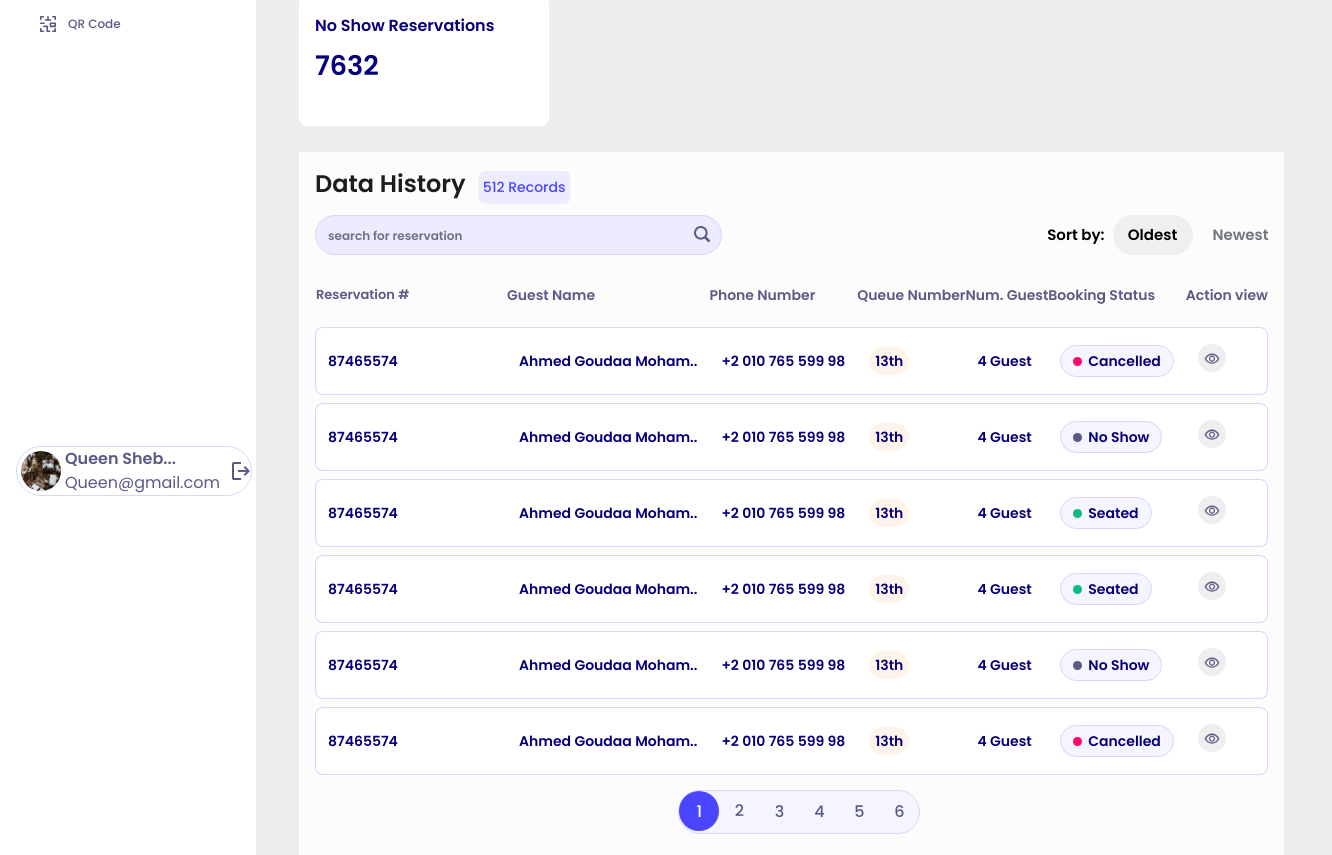
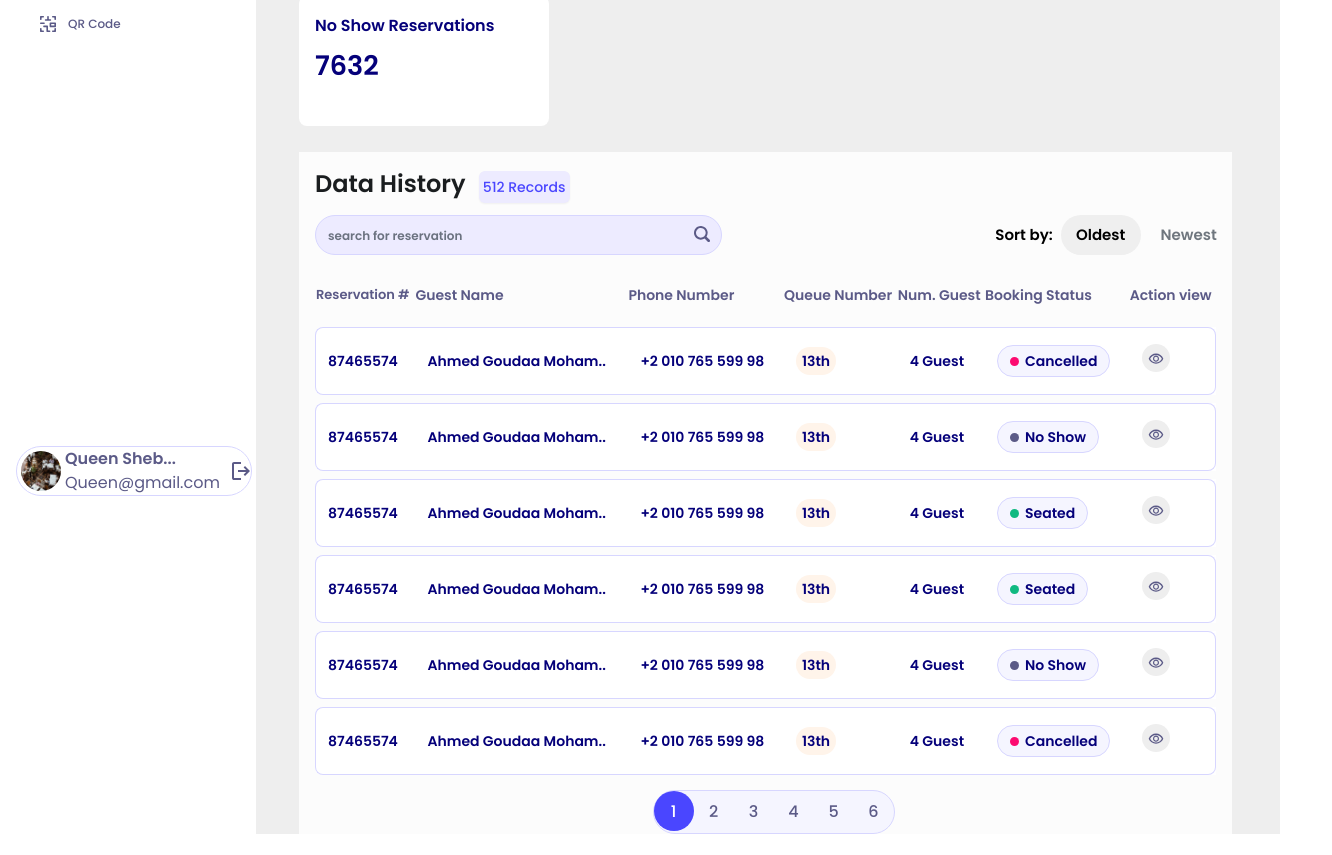
Before and after one commit to l-shirinyan/waiting-list-admin, a React (Vite) app: page /history in a window 1280 px wide. Shown: the part 268-1123 px from the top of the page, 1332 px wide, since content can reach past the window. After the commit the page ends 1102 px from the top, so only its background shows below. Built offline with nearby package versions, Linux system fonts and the light colour scheme.

Commit message:
fixed bugs on history page pagination,history page table

```diff
--- a/src/components/history/HistoryListing.tsx
+++ b/src/components/history/HistoryListing.tsx
@@ -49,7 +49,7 @@ const HistoryListing = () => {
               </div>
             </div>
           </div>
-          <div className='flex flex-col h-[calc(100vh-200px)] w-full overflow-y-auto'>
+          <div className='flex flex-col w-full overflow-y-auto'>
             <div className='inline-block min-w-full py-2 align-middle pr-4'>
               <div className='relative'>
                 <table className='min-w-full border-separate border-spacing-y-2 table-fixed'>
@@ -57,7 +57,7 @@ const HistoryListing = () => {
                     <tr>
                       <th
                         scope='col'
-                        className='whitespace-nowrap min-w-[12rem] py-3.5 text-left text-light-purple text-[13px] leading-[14px] font-semibold'
+                        className='whitespace-nowrap py-3.5 text-left text-light-purple text-[13px] leading-[14px] font-semibold'
                       >
                         Reservation #
                       </th>
--- a/src/components/history/Pagination.tsx
+++ b/src/components/history/Pagination.tsx
@@ -10,7 +10,7 @@ const Pagination = () => {
         </a>
         <a
           href='#'
-          className='inline-flex items-center justify-center w-10 h-10 rounded-[50%] text-base font-medium text-light-purple hover:border-gray-300 hover:text-gray-700'
+          className='inline-flex items-center justify-center border-t-2 border-transparent w-10 h-10 rounded-[50%] text-base font-medium text-light-purple hover:border-gray-300 hover:text-gray-700'
           aria-current='page'
         >
           2
--- a/src/pages/data-history/DataHistory.tsx
+++ b/src/pages/data-history/DataHistory.tsx
@@ -3,7 +3,7 @@ import { HistoryPageHeading } from '../../components/history/HistoryPageHeading'
 
 const DataHistory = () => {
   return (
-    <div className='w-full bg-grey-100 pr-12'>
+    <div className='w-full h-max bg-grey-100 pr-12 2xl:h-screen'>
       <HistoryPageHeading />
       <div className='w-full mt-[26px] pl-[43px]'>
         <HistoryListing />
```
